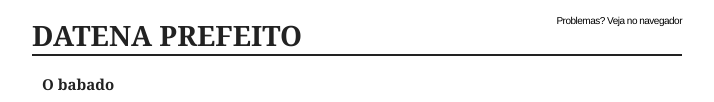
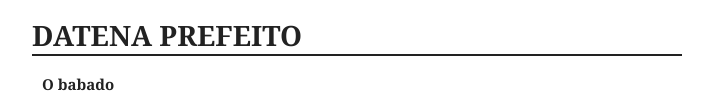
Before and after one commit to psdessa/newsletter, a plain HTML site: page 31-07-15.html in a window 1280 px wide. Shown: the part 389-491 px from the top of the page, without its empty margins (291-1005 px from the left). Drawn offline with Linux system fonts and the light colour scheme.

Commit message:
Update 31-07-15.html

```diff
--- a/31-07-15.html
+++ b/31-07-15.html
@@ -15,8 +15,6 @@
                 <br/><cite>--Fernado Haddad, sobre os <a href="http://www.diariodocentrodomundo.com.br/datena-russomanno-marta-haddad-fala-de-seus-principais-adversarios-em-2016/">possíveis candidatos</a> à presidência de São Paulo.</cite>
             </blockquote>
         </div>
-
-        <a href ="http://psdessa.github.io/newsletter/31-07-15.html"><div id="view">Problemas? Veja no navegador</div></a>
 
         <h1>DATENA PREFEITO</h1>
         <div class="bloco">
```
